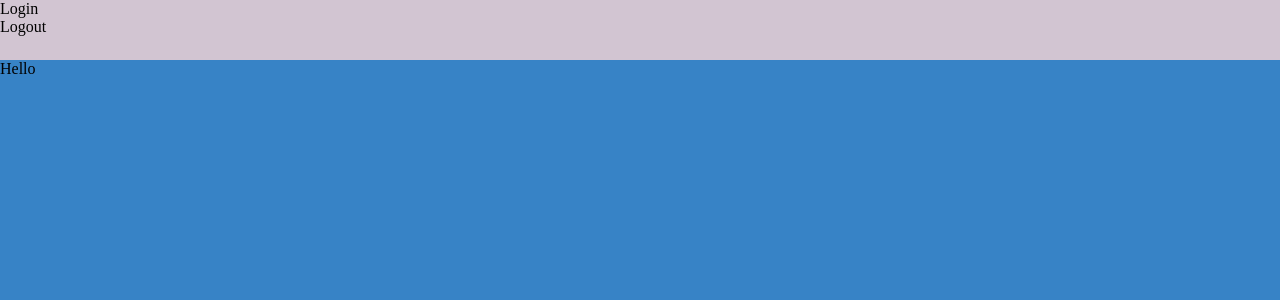
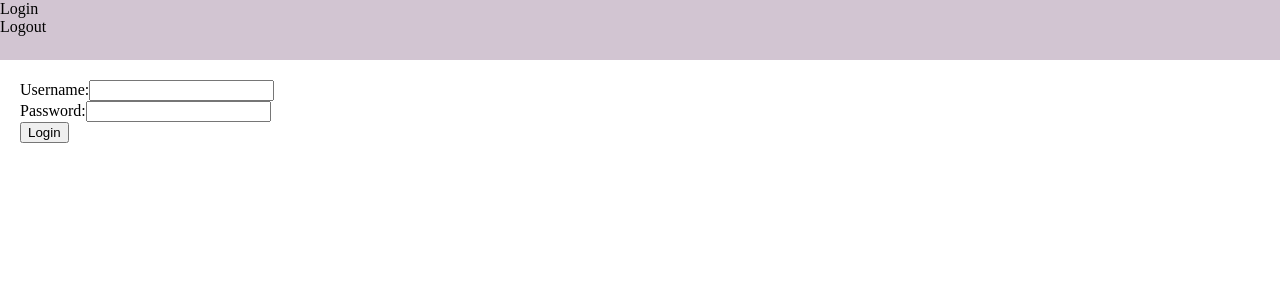
Before and after one commit to PaulWheatcroft/login-logout, a React (Create React App) app: page / in a window 1280 px wide. Shown: the top 300 px of the page. Built offline with nearby package versions, Linux system fonts and the light colour scheme.

Commit message:
LoginForm component added

```diff
--- a/src/App.css
+++ b/src/App.css
@@ -10,5 +10,5 @@
 
 .main {
   flex: 1;
-  background-color: #3783c6;
+  padding: 20px;
 }
--- a/src/App.js
+++ b/src/App.js
@@ -1,3 +1,4 @@
+import LoginForm from "./LoginForm";
 import "./App.css";
 
 function App() {
@@ -11,7 +12,9 @@
           </ul>
         </nav>
       </header>
-      <main className="main">Hello</main>
+      <main className="main">
+        <LoginForm />
+      </main>
     </>
   );
 }
--- /dev/null
+++ b/src/LoginForm.js
@@ -0,0 +1,53 @@
+import React, { useState } from "react";
+import axios from "axios";
+
+const LoginForm = () => {
+  const [username, setUsername] = useState("");
+  const [password, setPassword] = useState("");
+
+  console.log("****", username);
+  console.log("****", password);
+
+  const handleSubmit = async (e) => {
+    e.preventDefault();
+
+    try {
+      const response = await axios.post("http://localhost:3333/login", {
+        username,
+        password,
+      });
+
+      const { user, token } = response.data;
+      console.log(user, token);
+
+      setUsername("");
+      setPassword("");
+    } catch (error) {
+      console.log("Invalid username or password");
+    }
+  };
+
+  return (
+    <form onSubmit={handleSubmit}>
+      <div>
+        <label>Username:</label>
+        <input
+          type="text"
+          value={username}
+          onChange={(e) => setUsername(e.target.value)}
+        />
+      </div>
+      <div>
+        <label>Password:</label>
+        <input
+          type="password"
+          value={password}
+          onChange={(e) => setPassword(e.target.value)}
+        />
+      </div>
+      <button type="submit">Login</button>
+    </form>
+  );
+};
+
+export default LoginForm;
```
